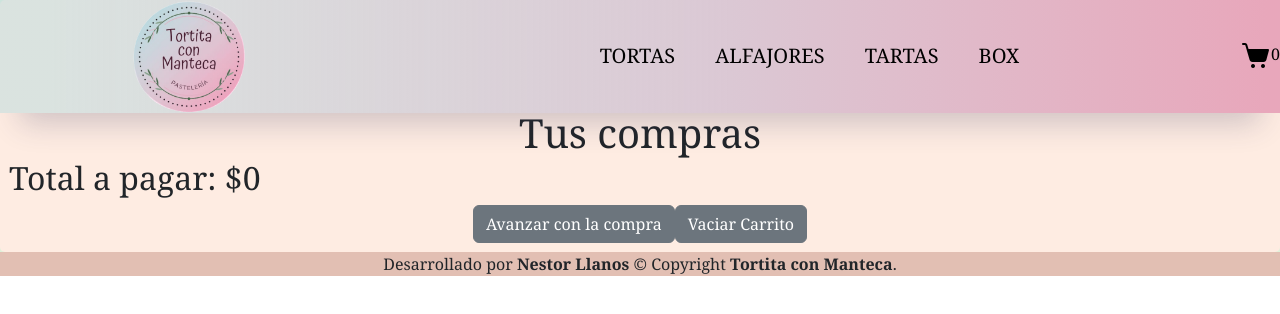
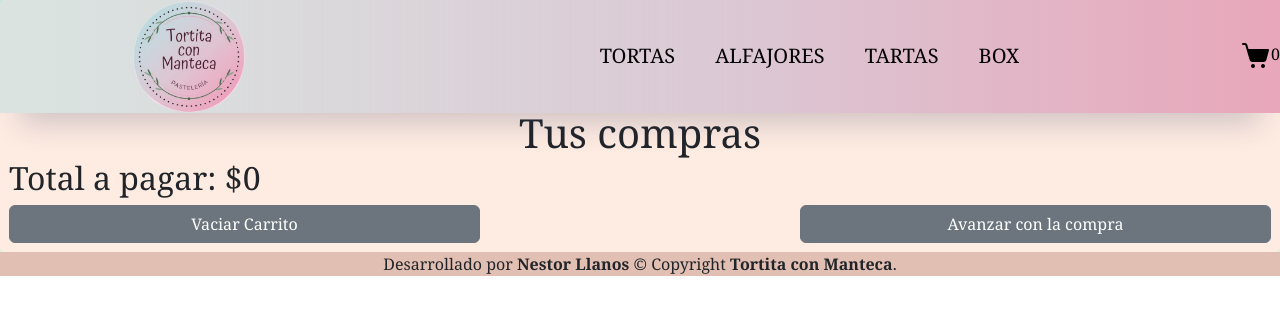
Before and after one commit to NestorLlanos/tortitaconmanteca_React, a React (Vite) app: page /cart in a window 1280 px wide. Shown: the top 314 px of the page. Built offline with nearby package versions, Linux system fonts and the light colour scheme.

Commit message:
trabajando en botones CartView

```diff
--- a/src/components/CartView/CartView.jsx
+++ b/src/components/CartView/CartView.jsx
@@ -12,9 +12,10 @@ const CartView = () => {
 
         cart.forEach((prod) => {
           removeItem(prod.id);
+
         });
       };
-
+      console.log(cart)
     return (
         <div className={classes.contenedor}>
             <h1 className={classes.titulo}>Tus compras</h1>
@@ -23,14 +24,14 @@ const CartView = () => {
                 cart.map((prod) => {
                     return (
                         <div key={prod.id}>
-                            <section  className={classes.sectionDiv}>
+                            <div  className={classes.sectionDiv}>
                             <img src={prod.img} alt={prod.name} className={classes.imgView}/>
                             <p >{prod.name}</p>
                             <p > $ {prod.price}</p>
                             <p >Cantidad {prod.quantity}</p>
                             <button onClick={() => removeItem(prod.id)} className= {'btn btn-danger'} >Eliminar</button>
 
-                            </section>
+                            </div>
                         </div>
 
                     )
@@ -38,9 +39,9 @@ const CartView = () => {
             }
             </section>
             <h2>Total a pagar: ${total}</h2>
-            <div className={classes.botones}>
+            <div className= {classes.btnContainer }>
+                <button className= {'btn btn-secondary'} onClick={vaciarCarrito}>Vaciar Carrito</button>
                 <Link className= {'btn btn-secondary'} to="/checkout">Avanzar con la compra</Link>
-                <button className= {'btn btn-secondary'} onClick={vaciarCarrito}>Vaciar Carrito</button>
             </div>
         </div>
     )
--- a/src/components/CartView/CartView.module.css
+++ b/src/components/CartView/CartView.module.css
@@ -36,8 +36,10 @@
 
   .imgView {
 	width: 80px;
+	height: 80px;
 	padding: 1px;
-	border-radius: 10%;
+	border-radius: 1%;
+
   }
 
 
@@ -64,10 +66,29 @@
 	box-shadow: 0px 4px 6px rgba(0, 0, 0, 0.9);
   }
 
+  .btnContainer{
+	display: grid;
+  grid-template-columns: repeat(auto-fit, minmax(2em, 0.5fr));
+  grid-gap: 20em;
+  div {
+    text-align: center;
+    div {
+      margin: 1em;
+    }
+  }
+}
 
   .botones {
+		color: #ffffff;
+		font-weight: bold;
+		border-radius: 5px;
+		border: 0;
+		vertical-align: middle;
+		padding: 0.5em 1.2em;
+		cursor: pointer;
+		box-shadow: 0 5px 5px 0px rgba(0, 0, 0, 0.06);
+		background-image: linear-gradient(#706f6d, #1d1c1c);
+		text-decoration: none;
 
-	align-items: center;
-	text-align: center;
 
   }
```
